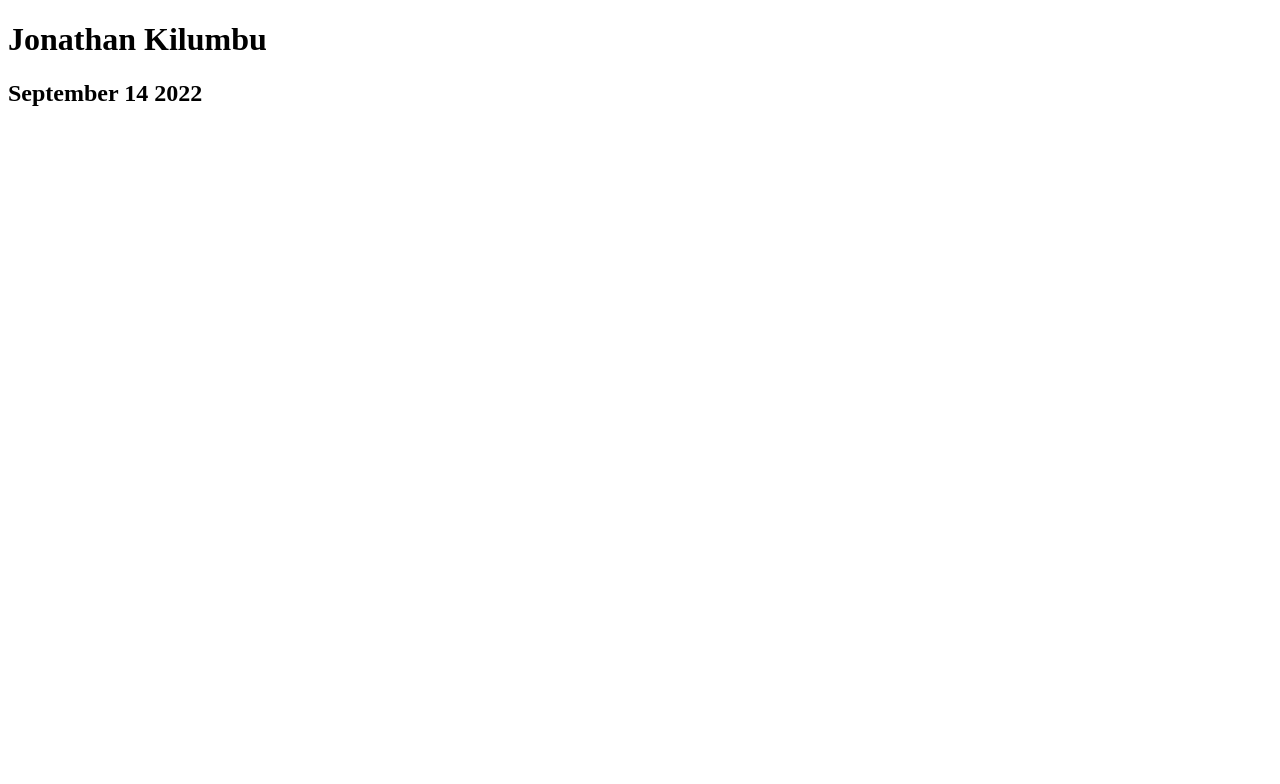
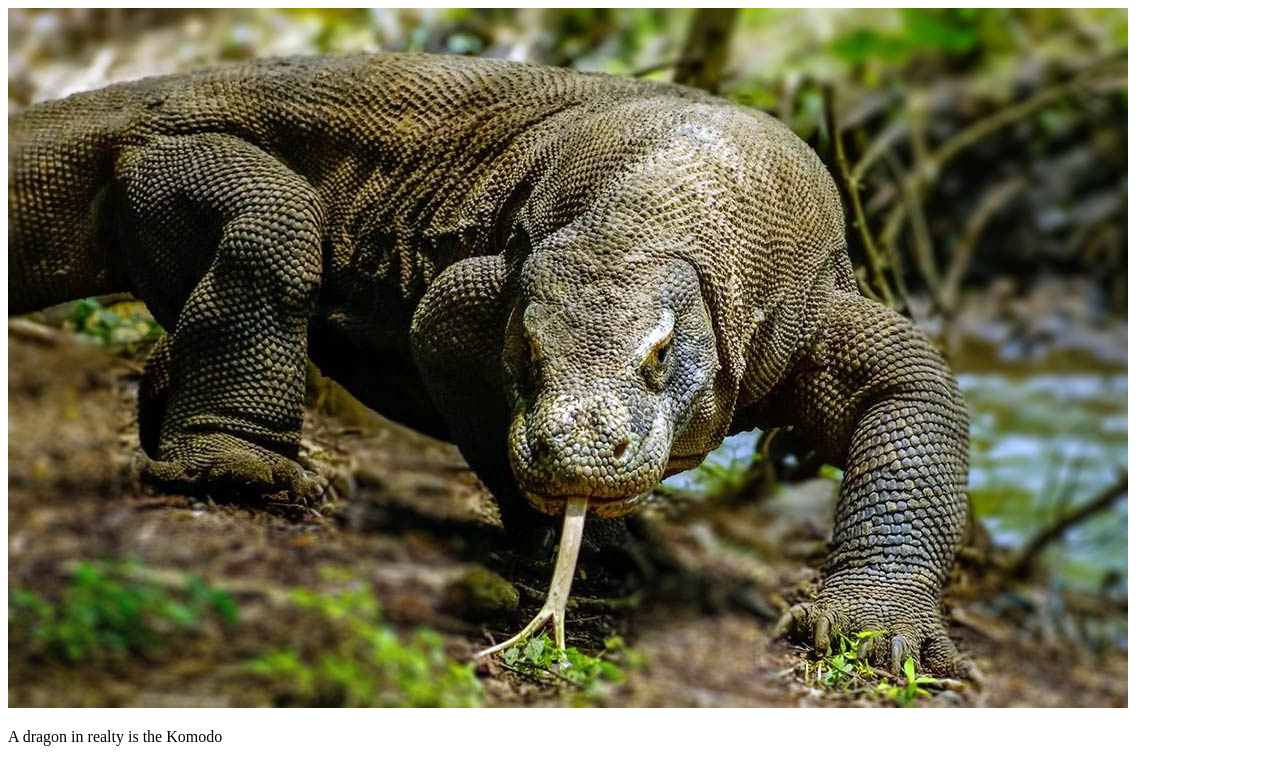
Before and after one commit to JonathanKilumbu/HTML_Exercise, a plain HTML site: page index.html in a window 1280 px wide. Drawn offline with Linux system fonts and the light colour scheme.

Commit message:
exercise 2

```diff
--- a/index.html
+++ b/index.html
@@ -7,7 +7,7 @@
     <title>Document</title>
 </head>
 <body>
-    <h1>Jonathan Kilumbu<h1>
-    <h2>September 14 2022<h1>
+    <img src="Komodo-dragon-1.jpeg" alt="Komodo dragon" width="1120" height="700">
+    <p>A dragon in realty is the Komodo<p>
 </body>
 </html>
```
Also changed, not shown: Komodo-dragon-1.jpeg (added).
